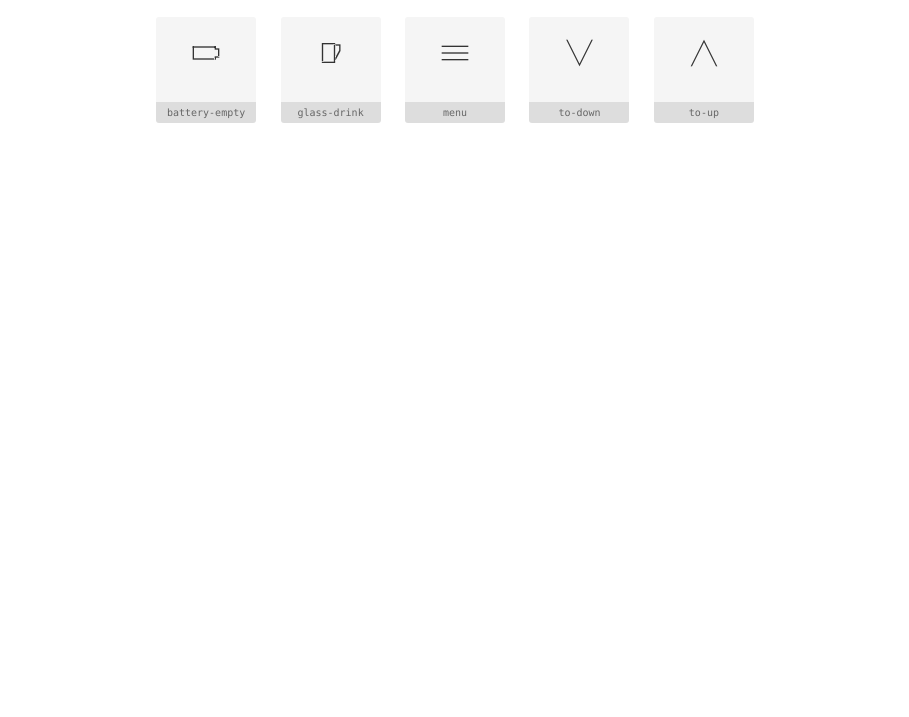
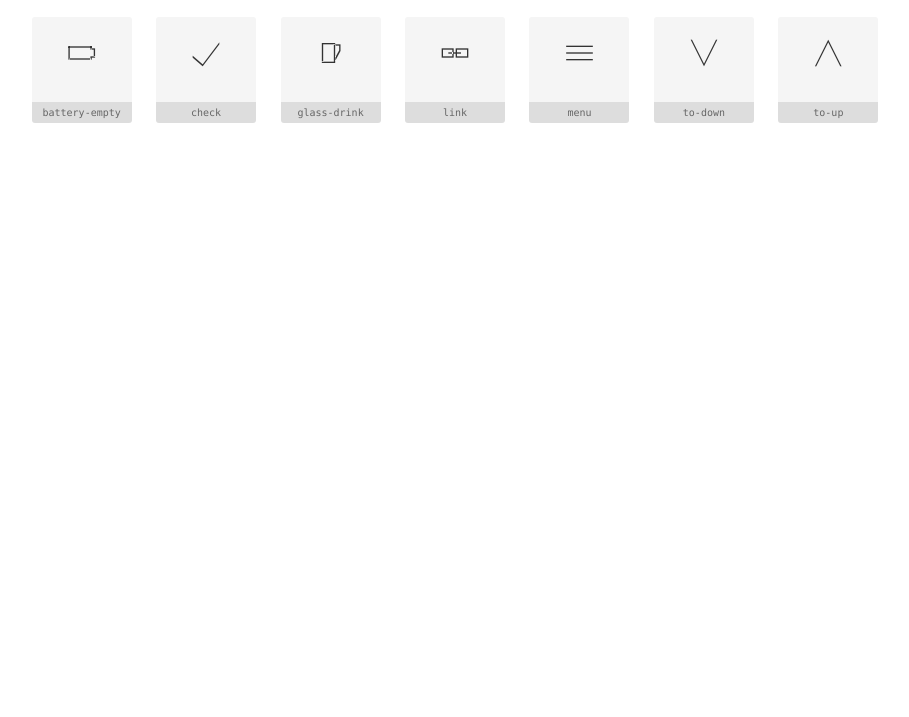
Before and after one commit to stellar-labs/icon-strike, a website: page docs/index.html in a window 1280 px wide. Shown: the part 83-800 px from the top of the page, without its empty margins (185-1094 px from the left). Drawn offline with Linux system fonts and the light colour scheme.

Commit message:
added icons check and link

```diff
--- a/docs/icons.css
+++ b/docs/icons.css
@@ -1,10 +1,10 @@
 @font-face {
     font-family: "icons";
-    src: url("./icons.eot?1e206eea9a7c60c84a72fe9473a5ad01?#iefix") format("embedded-opentype"),
-url("./icons.woff2?1e206eea9a7c60c84a72fe9473a5ad01") format("woff2"),
-url("./icons.woff?1e206eea9a7c60c84a72fe9473a5ad01") format("woff"),
-url("./icons.ttf?1e206eea9a7c60c84a72fe9473a5ad01") format("truetype"),
-url("./icons.svg?1e206eea9a7c60c84a72fe9473a5ad01#icons") format("svg");
+    src: url("./icons.eot?d88724534d76f3508bdeb0fc0ef95528?#iefix") format("embedded-opentype"),
+url("./icons.woff2?d88724534d76f3508bdeb0fc0ef95528") format("woff2"),
+url("./icons.woff?d88724534d76f3508bdeb0fc0ef95528") format("woff"),
+url("./icons.ttf?d88724534d76f3508bdeb0fc0ef95528") format("truetype"),
+url("./icons.svg?d88724534d76f3508bdeb0fc0ef95528#icons") format("svg");
 }
 
 i {
@@ -25,15 +25,21 @@ i[class^="icon-"]:before, i[class*=" icon-"]:before {
 .icon-battery-empty:before {
     content: "\f101";
 }
-.icon-glass-drink:before {
+.icon-check:before {
     content: "\f102";
 }
-.icon-menu:before {
+.icon-glass-drink:before {
     content: "\f103";
 }
-.icon-to-down:before {
+.icon-link:before {
     content: "\f104";
 }
-.icon-to-up:before {
+.icon-menu:before {
     content: "\f105";
 }
+.icon-to-down:before {
+    content: "\f106";
+}
+.icon-to-up:before {
+    content: "\f107";
+}
--- a/docs/index.html
+++ b/docs/index.html
@@ -54,11 +54,11 @@
 
         @font-face {
     font-family: "icons";
-    src: url("./icons.eot?0e0f51c7da22ef759cb3bd7d04dd5d72?#iefix") format("embedded-opentype"),
-url("./icons.woff2?0e0f51c7da22ef759cb3bd7d04dd5d72") format("woff2"),
-url("./icons.woff?0e0f51c7da22ef759cb3bd7d04dd5d72") format("woff"),
-url("./icons.ttf?0e0f51c7da22ef759cb3bd7d04dd5d72") format("truetype"),
-url("./icons.svg?0e0f51c7da22ef759cb3bd7d04dd5d72#icons") format("svg");
+    src: url("./icons.eot?766305f718b614dd41d92d3c9185dfe1?#iefix") format("embedded-opentype"),
+url("./icons.woff2?766305f718b614dd41d92d3c9185dfe1") format("woff2"),
+url("./icons.woff?766305f718b614dd41d92d3c9185dfe1") format("woff"),
+url("./icons.ttf?766305f718b614dd41d92d3c9185dfe1") format("truetype"),
+url("./icons.svg?766305f718b614dd41d92d3c9185dfe1#icons") format("svg");
 }
 
 i {
@@ -79,17 +79,23 @@ i[class^="icon-"]:before, i[class*=" icon-"]:before {
 .icon-battery-empty:before {
     content: "\f101";
 }
-.icon-glass-drink:before {
+.icon-check:before {
     content: "\f102";
 }
-.icon-menu:before {
+.icon-glass-drink:before {
     content: "\f103";
 }
-.icon-to-down:before {
+.icon-link:before {
     content: "\f104";
 }
+.icon-menu:before {
+    content: "\f105";
+}
+.icon-to-down:before {
+    content: "\f106";
+}
 .icon-to-up:before {
-    content: "\f105";
+    content: "\f107";
 }
 
 
@@ -111,10 +117,28 @@ i[class^="icon-"]:before, i[class*=" icon-"]:before {
 
         <div class="preview">
             <span class="inner">
+                <i class="icon-check"></i>
+            </span>
+            <br>
+            <span class='label'>check</span>
+        </div>
+
+
+        <div class="preview">
+            <span class="inner">
                 <i class="icon-glass-drink"></i>
             </span>
             <br>
             <span class='label'>glass-drink</span>
+        </div>
+
+
+        <div class="preview">
+            <span class="inner">
+                <i class="icon-link"></i>
+            </span>
+            <br>
+            <span class='label'>link</span>
         </div>
 
 
```
Also changed, not shown: docs/icons.json (+6 -4 lines), dist/icons.css, dist/icons.html, dist/icons.json, dist/icons.svg, dist/icons.ttf, dist/icons.woff, dist/icons.woff2, docs/icons.svg, docs/icons.ttf, docs/icons.woff, docs/icons.woff2, src/img/check.svg (added), src/img/link.svg (added), 2 other files.
